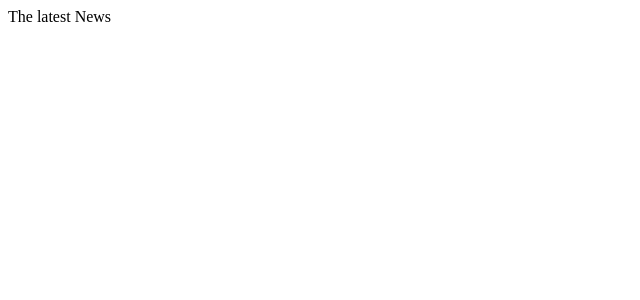
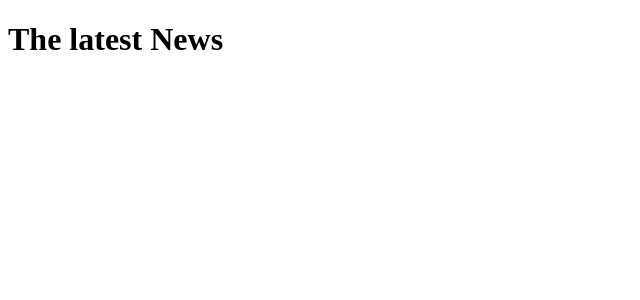
Before and after one commit to Ernest-Yoyowah/ModernWebDevMastery, a Next.js app in the folder React_The_Complete_Guide/NextJS/codebase_1/: page /news/latest in a window 1280 px wide. Shown: the top 300 px of the page, without its empty margins (0-640 px from the left). Built offline with nearby package versions, Linux system fonts and the light colour scheme.

Commit message:
Nested Pages

```diff
--- a/React_The_Complete_Guide/NextJS/codebase_1/pages/news/latest.js
+++ b/React_The_Complete_Guide/NextJS/codebase_1/pages/news/latest.js
@@ -1,7 +1,7 @@
 import React from "react";
 
 const latest = () => {
-  return <div>The latest News</div>;
+  return <h1>The latest News</h1>;
 };
 
 export default latest;
```
